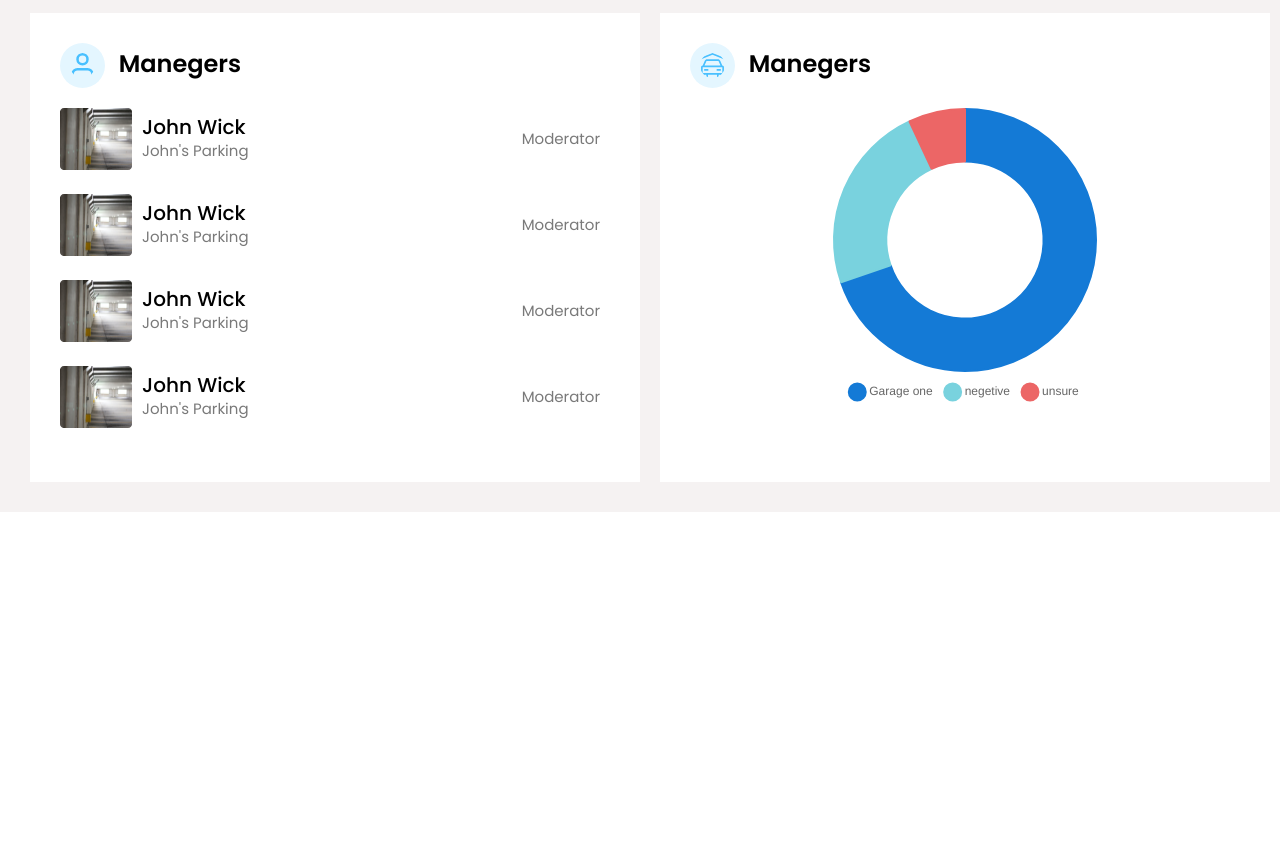
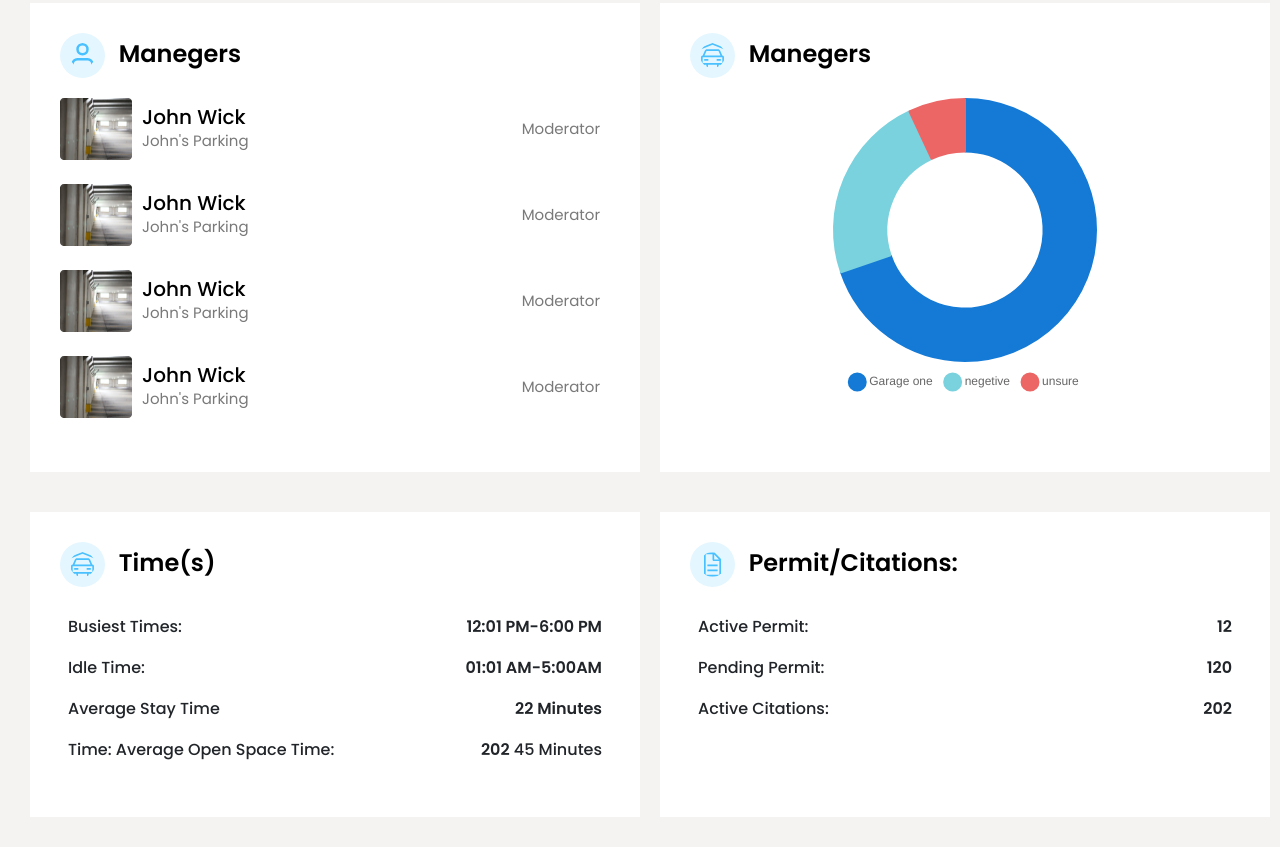
Before and after one commit to AbuRaihan1/adesh-vai-dashboard-last, a plain HTML site: page wlcmDashboard.html in a window 1280 px wide. Shown: the part 1538-2385 px from the top of the page. Before the commit the page ends 2050 px from the top, so only its background shows below. Drawn offline with nearby package versions, Linux system fonts and the light colour scheme; files whose address does not match are found by name.

Commit message:
done everythingh

```diff
--- a/assets/css/graph.css
+++ b/assets/css/graph.css
@@ -31,10 +31,68 @@
 
 /* details dashboard bar graph end  */
 
+/*  dashboard Elements item start here */
+.mainDashboard {
+  padding-top: 100px;
+  margin-left: 20px;
+}
+
+.dashboardTitle h2 {
+  color: #444444;
+  font-family: "Poppins", sans-serif;
+  font-weight: 500;
+  font-size: 28px;
+}
+
+.dashboardTitle p {
+  color: #444444;
+  font-family: "Poppins", sans-serif;
+  font-size: 18px;
+}
+
+.dashboardElements {
+  display: flex;
+  gap: 20px;
+  margin-top: 50px;
+  justify-content: space-around;
+  overflow-x: auto;
+  min-width: 205px;
+}
+
+.dashboardELementsItem {
+  display: flex;
+  justify-content: space-around;
+  background: white;
+  border: 1px solid #f0eaea;
+  /* box-shadow: rgba(100, 100, 111, 0.2) 0px 7px 29px 0px; */
+  padding: 10px 20px;
+  border-radius: 6px;
+  gap: 15px;
+  min-width: 220px;
+  margin-bottom: 10px;
+}
+
+.elementItemText span {
+  color: #878787;
+  font-size: 14px;
+}
+
+.dashboardELementsItem img {
+  background: linear-gradient(270.67deg, #2cabef 0.49%, #0094ff 99.38%);
+  border-radius: 8px;
+  width: 50px;
+  height: 50px;
+  padding: 12px 5px;
+}
+
+/*  dashboard Elements item start here */
+
+
 /* line graph start here  */
 .mainLineChart {
   background: white;
   padding-top: 40px;
+  margin: 10px;
 }
 .realTime {
   display: flex;
@@ -44,6 +102,26 @@
   font-weight: 500;
   color: #404040;
 }
+
+/* scrollbar edit for sidebar start */
+
+.dashboardElements::-webkit-scrollbar {
+    height: 10px;
+  }
+  ::-webkit-scrollbar-track {
+    background: #f1f1f1;
+  }
+
+  ::-webkit-scrollbar-thumb {
+    background: rgb(216, 210, 210);
+  }
+
+  ::-webkit-scrollbar-thumb:hover {
+    background: #555;
+  }
+
+  /* scrollbar edit for sidebar end  */
+
 
 /* line graph toogle  */
 .switch {
@@ -237,7 +315,39 @@ input:checked + .slider:before {
   padding: 30px;
   margin-bottom: 30px;
 }
+
 /* manager and garage end here  */
+
+/* times and permit start here  */
+.timesAndPermit {
+  display: flex;
+}
+.commonClassFormTimeAndPermit {
+  width: 50%;
+  margin: 10px;
+}
+.times,
+.permit {
+  background: white;
+  padding: 30px;
+  margin-bottom: 30px;
+}
+.times .table tr {
+  border: transparent;
+  font-weight: 500;
+  font-family: "Poppins", sans-serif;
+  display: flex;
+  justify-content: space-between;
+}
+
+.permit .table tr {
+  border: transparent;
+  font-weight: 500;
+  font-family: "Poppins", sans-serif;
+  display: flex;
+  justify-content: space-between;
+}
+/* times and permit ends here  */
 
 /* graph responsiveness here start */
 @media screen and (max-width: 980px) {
@@ -256,6 +366,14 @@ input:checked + .slider:before {
   .commonClassForManagerAndGarages {
     width: 97%;
   }
+
+  .timesAndPermit {
+    flex-direction: column;
+  }
+
+  .commonClassFormTimeAndPermit {
+    width: 97% !important;
+  }
 }
 @media screen and (max-width: 600px) {
   .graphOptionItem {
--- a/assets/css/topnavBar.css
+++ b/assets/css/topnavBar.css
@@ -59,78 +59,3 @@
 }
 
 /* end main top bar  */
-
-/* main dashboard start */
-.mainDashboard {
-  padding-top: 100px;
-  margin-left: 20px;
-}
-
-.dashboardTitle h2 {
-  color: #444444;
-  font-family: "Poppins", sans-serif;
-  font-weight: 500;
-  font-size: 28px;
-}
-
-.dashboardTitle p {
-  color: #444444;
-  font-family: "Poppins", sans-serif;
-  font-size: 18px;
-}
-
-.dashboardElements {
-  display: flex;
-  gap: 20px;
-  margin-top: 50px;
-  justify-content: space-around;
-  overflow-x: auto;
-  min-width: 205px;
-}
-
-.dashboardELementsItem {
-  display: flex;
-  justify-content: space-around;
-  background: white;
-  border: 1px solid #f0eaea;
-  box-shadow: rgba(100, 100, 111, 0.2) 0px 7px 29px 0px;
-  padding: 10px 20px;
-  border-radius: 6px;
-  gap: 15px;
-  min-width: 220px;
-  margin-bottom: 10px;
-}
-
-.elementItemText span {
-  color: #878787;
-  font-size: 14px;
-}
-
-.dashboardELementsItem img {
-  background: linear-gradient(270.67deg, #2cabef 0.49%, #0094ff 99.38%);
-  border-radius: 8px;
-  width: 50px;
-  height: 50px;
-  padding: 12px 5px;
-}
-
-/* mani dashboard end  */
-
-/* scrollbar edit for sidebar start */
-/* width */
-.dashboardElements::-webkit-scrollbar {
-  height: 10px;
-}
-::-webkit-scrollbar-track {
-  background: #f1f1f1;
-}
-
-::-webkit-scrollbar-thumb {
-  background: rgb(216, 210, 210);
-}
-
-::-webkit-scrollbar-thumb:hover {
-  background: #555;
-}
-
-/* scrollbar edit for sidebar end  */
--- a/wlcmDashboard.html
+++ b/wlcmDashboard.html
@@ -198,7 +198,6 @@
             </div>
             <div class="answerTickets commonClassForLastWeek">
                 <table class="table">
-
                     <tbody>
                         <h4 class="answerTicketTitle">Answered Tickets</h4>
                       <tr>
@@ -227,7 +226,7 @@
                       </tr>
 
                     </tbody>
-                  </table>
+                </table>
             </div>
           </div>
           <!-- second graph lastweek and answer ticket end -->
@@ -293,6 +292,57 @@
           </section>
           <!-- manager and garage chart ends here -->
 
+          <section class="timesAndPermit">
+            <div class="times commonClassFormTimeAndPermit">
+                <h4 class="managerTitle"> <img src="assets/images/garages.svg" alt=""> Time(s)</h4>
+                <table class="table">
+                    <tbody>
+                      <tr>
+                        <td>Busiest Times:</td>
+                        <td><strong> 12:01 PM-6:00 PM</strong></td>
+                      </tr>
+
+                      <tr>
+                        <td>Idle Time:</td>
+                        <td><strong>   01:01 AM-5:00AM</strong></td>
+                      </tr>
+
+                      <tr>
+                        <td>Average Stay Time</td>
+                        <td><strong>22 Minutes</strong></td>
+                      </tr>
+
+                      <tr>
+                        <td>Time: Average Open Space Time:</td>
+                        <td><strong>202</strong> 45 Minutes</td>
+                      </tr>
+                    </tbody>
+                </table>
+            </div>
+
+            <div class="permit commonClassFormTimeAndPermit">
+                <h4 class="managerTitle"> <img src="assets/images/permit.svg" alt=""> Permit/Citations:</h4>
+                <table class="table">
+                    <tbody>
+                      <tr>
+                        <td>Active Permit:</td>
+                        <td><strong>12</strong> </td>
+                      </tr>
+
+                      <tr>
+                        <td>Pending Permit:</td>
+                        <td><strong>120</strong></td>
+                      </tr>
+
+                      <tr>
+                        <td>Active Citations:</td>
+                        <td><strong>202</strong></td>
+                      </tr>
+
+                    </tbody>
+                </table>
+            </div>
+          </section>
         </div>
         <!-- end main Dashoard -->
     </div>
```
Also changed, not shown: assets/images/permit.svg (added).
